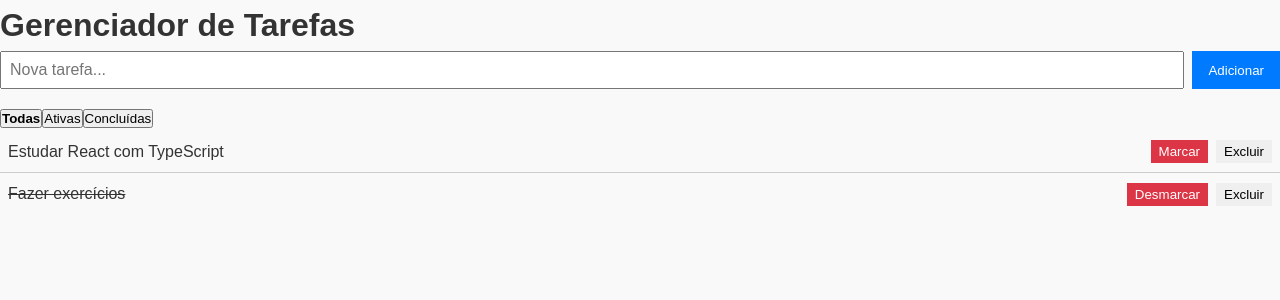
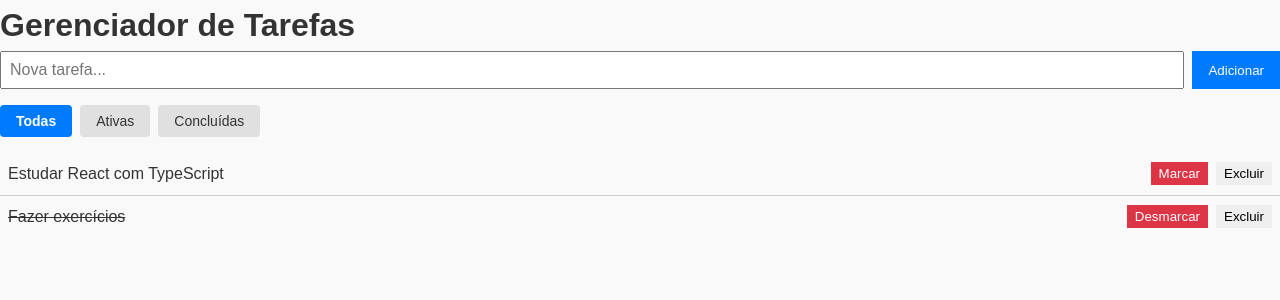
Before and after one commit to fjuncal/react-task-manager, a React (Vite) app: page / in a window 1280 px wide. Shown: the top 300 px of the page. Built offline with nearby package versions, Linux system fonts and the light colour scheme.

Commit message:
Melhorando o css dos botões de filtro

```diff
--- a/src/components/TaskFilter.tsx
+++ b/src/components/TaskFilter.tsx
@@ -1,27 +1,51 @@
+import { styled } from "styled-components";
 import { useTaskContext } from "../context/TaskContextType";
 
 export default function TaskFilter() {
   const { filter, setFilter } = useTaskContext();
   return (
-    <div>
-      <button
+    <FilterContainer>
+      <FilterButton
         onClick={() => setFilter("all")}
-        style={{ fontWeight: filter === "all" ? "bold" : "normal" }}
+        isActive={filter === "all"}
       >
         Todas
-      </button>
-      <button
+      </FilterButton>
+      <FilterButton
         onClick={() => setFilter("active")}
-        style={{ fontWeight: filter === "active" ? "bold" : "normal" }}
+        isActive={filter === "active"}
       >
         Ativas
-      </button>
-      <button
+      </FilterButton>
+      <FilterButton
         onClick={() => setFilter("completed")}
-        style={{ fontWeight: filter === "completed" ? "bold" : "normal" }}
+        isActive={filter === "completed"}
       >
         Concluídas
-      </button>
-    </div>
+      </FilterButton>
+    </FilterContainer>
   );
 }
+
+const FilterContainer = styled.div`
+  display: flex;
+  gap: 8px;
+  margin: 16px 0;
+`;
+
+// Botão estilizado
+const FilterButton = styled.button<{ isActive: boolean }>`
+  padding: 8px 16px;
+  font-size: 14px;
+  border: none;
+  border-radius: 4px;
+  cursor: pointer;
+  background-color: ${({ isActive }) => (isActive ? "#007bff" : "#e0e0e0")};
+  color: ${({ isActive }) => (isActive ? "white" : "#333")};
+  font-weight: ${({ isActive }) => (isActive ? "bold" : "normal")};
+  transition: background-color 0.3s ease;
+
+  &:hover {
+    background-color: ${({ isActive }) => (isActive ? "#0056b3" : "#c0c0c0")};
+  }
+`;
```
